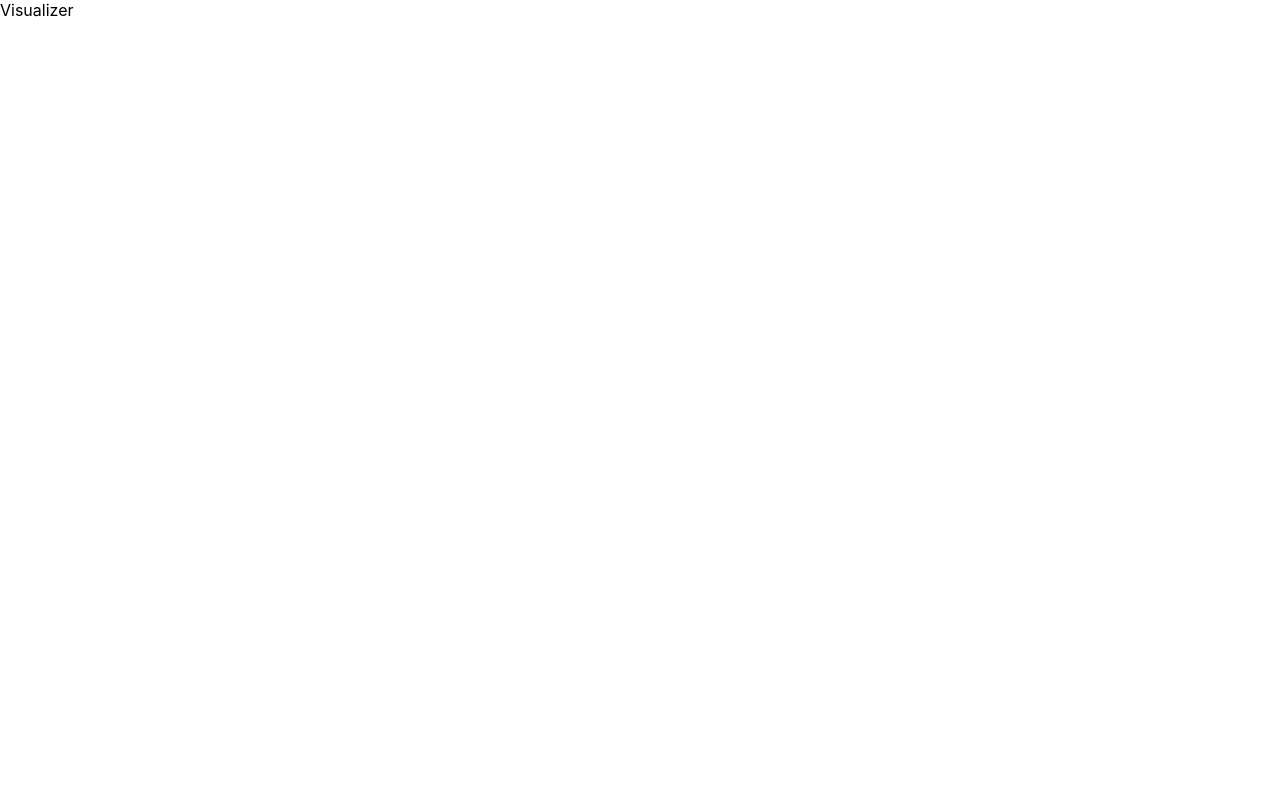
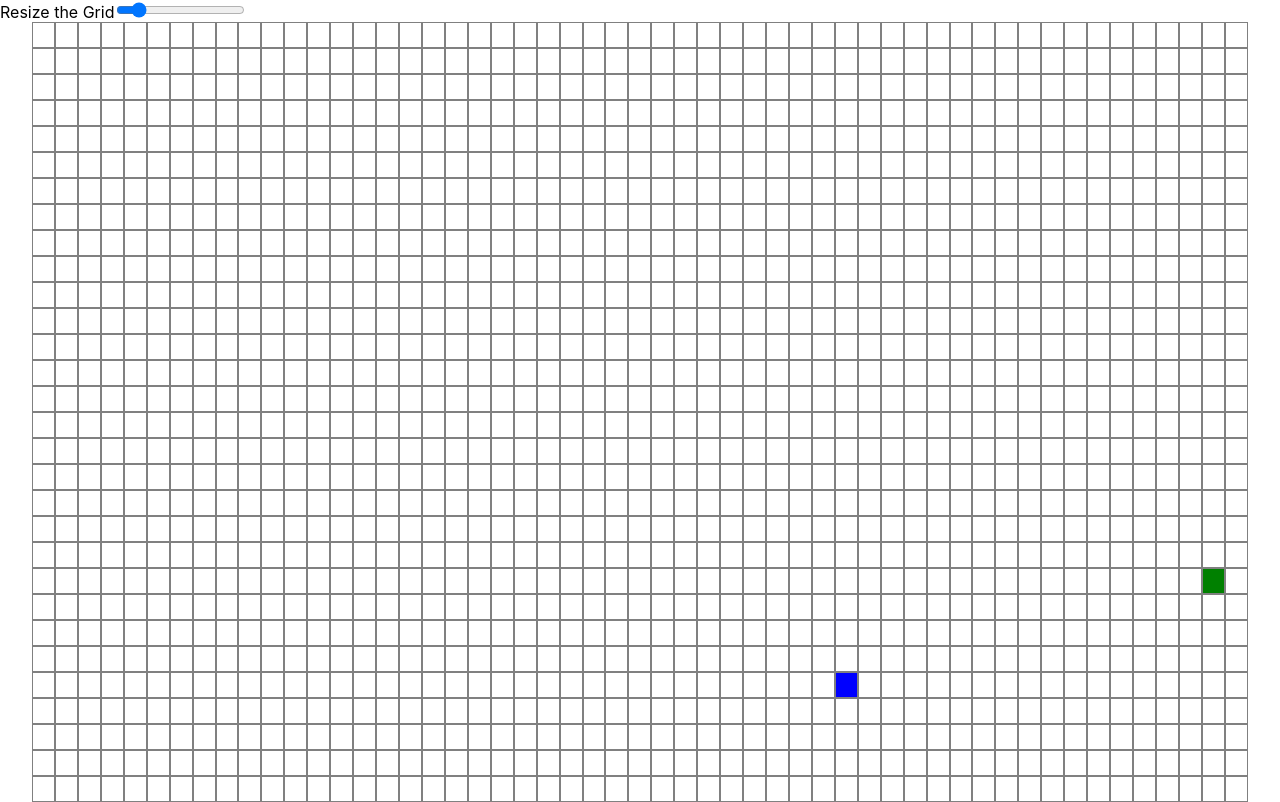
Before and after one commit to kdmladenov/Algorithms-Visualizer, a React (Create React App) app: page / in a window 1280 px wide. Built offline with nearby package versions, Linux system fonts and the light colour scheme.

Commit message:
Grid and Node components finished

```diff
--- a/src/App.js
+++ b/src/App.js
@@ -1,7 +1,15 @@
+import { useState } from 'react';
+import Grid from './components/pathfinder/Grid';
+import Header from './components/pathfinder/Header';
 
 function App() {
+  const [nodeSize, setNodeSize] = useState(3)
+
   return (
-    <>Visualizer</>
+    <>
+      <Header nodeSize={nodeSize} setNodeSize={setNodeSize} />
+      <Grid size={nodeSize} />
+    </>
   );
 }
 
--- /dev/null
+++ b/src/components/pathfinder/Grid.js
@@ -0,0 +1,45 @@
+import React from 'react';
+import './styles/Grid.css';
+import Node from './Node';
+
+const Grid = ({ size }) => {
+  const aspectRatio = 16 / 9; // cols/rows
+  const rowCount = Math.floor(90 / size);
+  const colCount = Math.floor(rowCount * aspectRatio);
+  const grid = [];
+
+  for (let currentRow = 0; currentRow < rowCount; currentRow++) {
+    grid.push([]);
+    for (let currentCol = 0; currentCol < colCount; currentCol++) {
+      grid[currentRow].push([]);
+    }
+  }
+
+  let startRow = Math.floor(Math.random() * rowCount);
+  let startCol = Math.floor(Math.random() * colCount);
+  let endRow = Math.floor(Math.random() * rowCount);
+  let endCol = Math.floor(Math.random() * colCount);
+
+  return (
+    <div className="grid">
+      <div className="row">
+        {grid.map((row, rowIndex) => (
+          <div key={rowIndex} className="col">
+            {row.map((node, nodeIndex) => (
+              <Node
+                key={nodeIndex}
+                col={nodeIndex + 1}
+                row={rowIndex + 1}
+                isStart={startRow === rowIndex && startCol === nodeIndex}
+                isEnd={endRow === rowIndex && endCol === nodeIndex}
+                size={size}
+              />
+            ))}
+          </div>
+        ))}
+      </div>
+    </div>
+  );
+};
+
+export default Grid;
--- /dev/null
+++ b/src/components/pathfinder/Node.js
@@ -0,0 +1,26 @@
+import React from 'react';
+import './styles/Node.css';
+
+
+const Node = ({ row, col, isStart, isEnd, isWall, isWeight, onMouseDown, size }) => {
+  const nodeConditionalClassName = isEnd
+    ? 'end'
+    : isStart
+    ? 'start'
+    : isWall
+    ? 'wall'
+    : isWeight
+    ? 'weight'
+    : '';
+
+  return (
+    <div
+      style={{ height: `${size}vh`, width: `${size}vw` }}
+      id={`node-${row}-${col}`}
+      className={`node node-${nodeConditionalClassName}`}
+      onMouseDown={() => onMouseDown(row, col)}
+    />
+  );
+};
+
+export default Node;
--- /dev/null
+++ b/src/components/pathfinder/styles/Grid.css
@@ -0,0 +1,15 @@
+.grid {
+  width: 95%;
+  height: 95%;
+  margin: auto;
+}
+
+.row {
+  display: flex;
+  flex-direction: column;
+}
+
+.col {
+  display: flex;
+  flex-direction: row;
+}
--- /dev/null
+++ b/src/components/pathfinder/styles/Node.css
@@ -0,0 +1,11 @@
+.node{
+  border: 1px solid grey;
+}
+
+.node-start{
+  background-color: green;
+}
+
+.node-end{
+  background-color: blue;
+}
```
